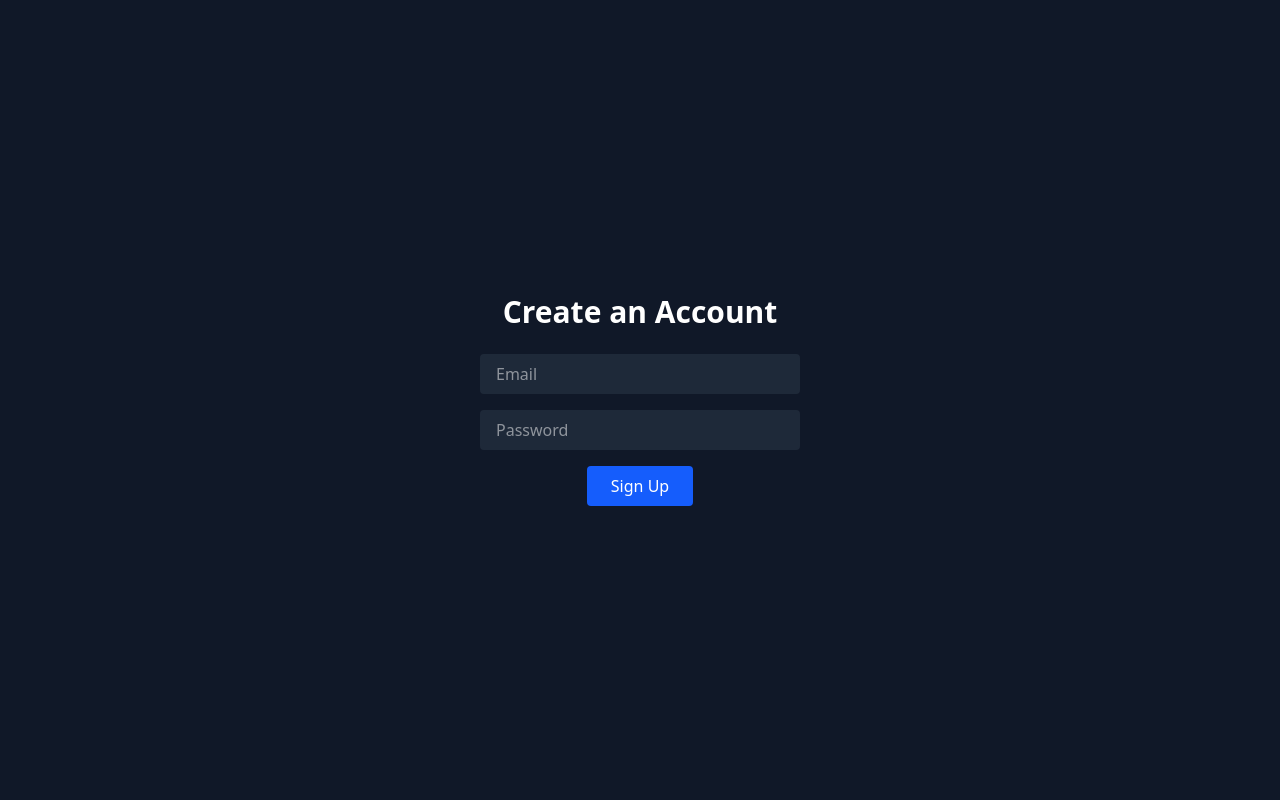
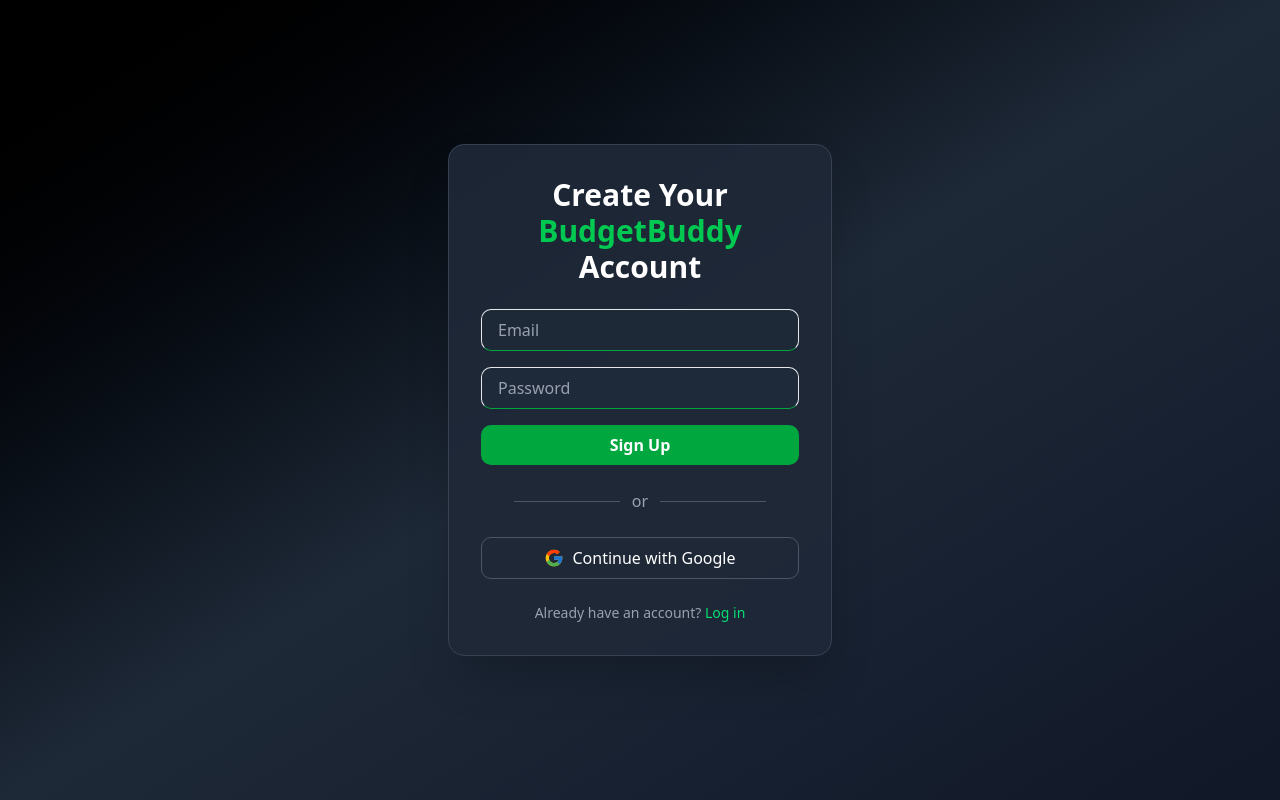
Before and after one commit to PS8760/Expense-Tracker, a Next.js app: page /auth/signup in a window 1280 px wide. Built offline with nearby package versions, Linux system fonts and the light colour scheme; no server answers.

Commit message:
first commit

```diff
--- a/src/app/auth/login/page.tsx
+++ b/src/app/auth/login/page.tsx
@@ -1,49 +1,87 @@
-'use client';
+"use client";
+import { useState } from "react";
+import { useRouter } from "next/navigation";
+import { signInWithEmailAndPassword } from "firebase/auth";
+import { auth } from "@/firebase/firebaseConfig";
+import { FcGoogle } from "react-icons/fc";
 
-import { useState } from 'react';
-import { signInWithEmailAndPassword } from 'firebase/auth';
-import { auth } from '@/lib/firebaseConfig';
-import { useRouter } from 'next/navigation';
+export default function LoginPage() {
+  const router = useRouter();
+  const [email, setEmail] = useState("");
+  const [password, setPassword] = useState("");
+  const [error, setError] = useState("");
 
-export default function Login() {
-  const [email, setEmail] = useState('');
-  const [password, setPassword] = useState('');
-  const [error, setError] = useState<string | null>(null);
-  const router = useRouter();
+  const handleLogin = async (e: React.FormEvent) => {
+    e.preventDefault();
+    setError("");
 
-  const handleLogin = async () => {
     try {
       await signInWithEmailAndPassword(auth, email, password);
-      router.push('/dashboard'); // Redirect after successful login
+      router.push("/dashboard"); // or redirect to wherever
     } catch (err: any) {
       setError(err.message);
     }
   };
 
   return (
-    <div className="flex flex-col items-center justify-center h-screen bg-gray-900">
-      <h2 className="text-white text-3xl font-semibold mb-6">Login to Your Account</h2>
+    <div className="min-h-screen flex items-center justify-center bg-gradient-to-br from-black via-[#1E2938] to-gray-900 backdrop-blur-md">
+      <div className="bg-[#1E2938]/90 p-8 rounded-2xl shadow-2xl w-full max-w-sm border border-gray-700">
+        <h2 className="text-3xl font-bold text-white mb-6 text-center">
+          Welcome Back to <span className="text-green-500">BudgetBuddy</span>
+        </h2>
+        <form onSubmit={handleLogin} className="space-y-4">
           <input
-        className="mb-4 px-4 py-2 rounded bg-gray-800 text-white w-80"
             type="email"
             placeholder="Email"
+            required
+            className="w-full px-4 py-2 rounded-lg bg-[#1E2938] text-white border border-b-green-600 placeholder-gray-400 outline-none focus:ring-2 focus:ring-green-400 transition"
             value={email}
             onChange={(e) => setEmail(e.target.value)}
           />
           <input
-        className="mb-4 px-4 py-2 rounded bg-gray-800 text-white w-80"
             type="password"
             placeholder="Password"
+            required
+            className="w-full px-4 py-2 rounded-lg bg-gray-800 text-white border border-b-green-600 placeholder-gray-400 outline-none focus:ring-2 focus:ring-green-500"
             value={password}
             onChange={(e) => setPassword(e.target.value)}
           />
           <button
-        className="bg-green-600 text-white px-6 py-2 rounded hover:bg-green-700"
-        onClick={handleLogin}
+            type="submit"
+            className="w-full py-2 bg-green-600 hover:bg-green-700 rounded-lg text-white font-semibold transition"
           >
-        Login
+            Log In
           </button>
-      {error && <p className="text-red-400 mt-4">{error}</p>}
+        </form>
+
+        {error && (
+          <p className="text-red-400 text-sm mt-2 text-center">{error}</p>
+        )}
+
+        <div className="my-6 flex items-center justify-center">
+          <div className="h-px w-1/3 bg-gray-600" />
+          <span className="mx-3 text-gray-400">or</span>
+          <div className="h-px w-1/3 bg-gray-600" />
+        </div>
+
+        <button
+          className="w-full flex items-center justify-center gap-2 py-2 border border-gray-600 rounded-lg text-white hover:bg-gray-700 transition"
+          onClick={() => alert("Google Auth Coming Soon")}
+        >
+          <FcGoogle size={20} />
+          Continue with Google
+        </button>
+
+        <p className="text-gray-400 text-sm mt-6 text-center">
+          Don’t have an account?{" "}
+          <span
+            className="text-green-400 hover:underline cursor-pointer"
+            onClick={() => router.push("/auth/signup")}
+          >
+            Sign up
+          </span>
+        </p>
+      </div>
     </div>
   );
 }
--- a/src/app/auth/signup/page.tsx
+++ b/src/app/auth/signup/page.tsx
@@ -1,59 +1,88 @@
-'use client';
+"use client";
+import { useState } from "react";
+import { useRouter } from "next/navigation";
+import { FcGoogle } from "react-icons/fc";
+import { createUserWithEmailAndPassword } from "firebase/auth";
+import { auth } from "@/firebase/firebaseConfig";
 
-import { useState } from 'react';
-import { createUserWithEmailAndPassword } from 'firebase/auth';
-import { auth, db } from '@/lib/firebaseConfig';
-import { doc, setDoc } from 'firebase/firestore';
-import { useRouter } from 'next/navigation';
+export default function SignUpPage() {
+  const router = useRouter();
+  const [email, setEmail] = useState("");
+  const [password, setPassword] = useState("");
+  const [error, setError] = useState("");
 
-export default function Signup() {
-  const [email, setEmail] = useState('');
-  const [password, setPassword] = useState('');
-  const [error, setError] = useState<string | null>(null);
-  const router = useRouter();
+  const handleSignUp = async (e: React.FormEvent) => {
+    e.preventDefault();
+    setError("");
 
-  const handleSignup = async () => {
     try {
-      const userCredential = await createUserWithEmailAndPassword(auth, email, password);
-      const user = userCredential.user;
-
-      // Create user document in Firestore
-      await setDoc(doc(db, 'users', user.uid), {
-        email: user.email,
-        salary: null,
-        expenses: [],
-      });
-
-      router.push('/dashboard'); // Redirect after successful signup
+      await createUserWithEmailAndPassword(auth, email, password);
+      router.push("/dashboard"); // or wherever post-signup
     } catch (err: any) {
       setError(err.message);
     }
   };
 
   return (
-    <div className="flex flex-col items-center justify-center h-screen bg-gray-900">
-      <h2 className="text-white text-3xl font-semibold mb-6">Create an Account</h2>
+    <div className="min-h-screen flex items-center justify-center bg-gradient-to-br from-black via-[#1E2938] to-gray-900 backdrop-blur-md">
+      <div className="bg-[#1E2938]/90 p-8 rounded-2xl shadow-2xl w-full max-w-sm border border-gray-700">
+        <h2 className="text-3xl font-bold text-white mb-6 text-center">
+          Create Your <span className="text-green-500">BudgetBuddy</span>{" "}
+          Account
+        </h2>
+        <form onSubmit={handleSignUp} className="space-y-4">
           <input
-        className="mb-4 px-4 py-2 rounded bg-gray-800 text-white w-80"
             type="email"
             placeholder="Email"
+            required
+            className="w-full px-4 py-2 rounded-lg bg-[#1E2938] text-white border border-b-green-600 placeholder-gray-400 outline-none focus:ring-2 focus:ring-green-400 transition"
             value={email}
             onChange={(e) => setEmail(e.target.value)}
           />
           <input
-        className="mb-4 px-4 py-2 rounded bg-gray-800 text-white w-80"
             type="password"
             placeholder="Password"
+            required
+            className="w-full px-4 py-2 rounded-lg bg-gray-800 text-white border border-b-green-600 placeholder-gray-400 outline-none focus:ring-2 focus:ring-green-500"
             value={password}
             onChange={(e) => setPassword(e.target.value)}
           />
           <button
-        className="bg-blue-600 text-white px-6 py-2 rounded hover:bg-blue-700"
-        onClick={handleSignup}
+            type="submit"
+            className="w-full py-2 bg-green-600 hover:bg-green-700 rounded-lg text-white font-semibold transition"
           >
             Sign Up
           </button>
-      {error && <p className="text-red-400 mt-4">{error}</p>}
+        </form>
+
+        {error && (
+          <p className="text-red-400 text-sm mt-2 text-center">{error}</p>
+        )}
+
+        <div className="my-6 flex items-center justify-center">
+          <div className="h-px w-1/3 bg-gray-600" />
+          <span className="mx-3 text-gray-400">or</span>
+          <div className="h-px w-1/3 bg-gray-600" />
+        </div>
+
+        <button
+          className="w-full flex items-center justify-center gap-2 py-2 border border-gray-600 rounded-lg text-white hover:bg-gray-700 transition"
+          onClick={() => alert("Google Auth Coming Soon")}
+        >
+          <FcGoogle size={20} />
+          Continue with Google
+        </button>
+
+        <p className="text-gray-400 text-sm mt-6 text-center">
+          Already have an account?{" "}
+          <span
+            className="text-green-400 hover:underline cursor-pointer"
+            onClick={() => router.push("/auth/login")}
+          >
+            Log in
+          </span>
+        </p>
+      </div>
     </div>
   );
 }
--- a/src/app/dashboard/page.tsx
+++ b/src/app/dashboard/page.tsx
@@ -11,7 +11,7 @@ import {
   ResponsiveContainer,
   LabelList,
 } from "recharts";
-import { auth, db } from "@/lib/firebaseConfig";
+import { auth, db } from "@/firebase/firebaseConfig";
 import { onAuthStateChanged } from "firebase/auth";
 import { doc, getDoc, setDoc, updateDoc } from "firebase/firestore";
 import { predictInflation } from "@/lib/PredictInflation";
--- a/src/app/page.tsx
+++ b/src/app/page.tsx
@@ -2,9 +2,17 @@
 
 import { useRouter } from "next/navigation";
 import { motion } from "framer-motion";
+import { useEffect, useState } from "react";
 
 export default function LandingPage() {
   const router = useRouter();
+  const [hasMounted, setHasMounted] = useState(false);
+
+  useEffect(() => {
+    setHasMounted(true);
+  }, []);
+
+  if (!hasMounted) return null; // Prevent hydration error
 
   return (
     <div className="bg-gradient-to-br from-black to-gray-900 text-white min-h-screen">
--- a/src/firebase/firebaseConfig.ts
+++ b/src/firebase/firebaseConfig.ts
@@ -1,19 +1,34 @@
-import { initializeApp, getApps, getApp } from "firebase/app";
+// firebase/firebaseConfig.ts (or lib/firebase.ts)
+import { initializeApp, getApps } from "firebase/app";
 import { getAuth } from "firebase/auth";
 import { getFirestore } from "firebase/firestore";
+import { getAnalytics, isSupported } from "firebase/analytics";
 
+// Your web app's Firebase configuration
 const firebaseConfig = {
-  apiKey: process.env.NEXT_PUBLIC_FIREBASE_API_KEY!,
-  authDomain: process.env.NEXT_PUBLIC_FIREBASE_AUTH_DOMAIN!,
-  projectId: process.env.NEXT_PUBLIC_FIREBASE_PROJECT_ID!,
-  storageBucket: process.env.NEXT_PUBLIC_FIREBASE_STORAGE_BUCKET!,
-  messagingSenderId: process.env.NEXT_PUBLIC_FIREBASE_MESSAGING_SENDER_ID!,
-  appId: process.env.NEXT_PUBLIC_FIREBASE_APP_ID!,
-  measurementId: process.env.NEXT_PUBLIC_FIREBASE_MEASUREMENT_ID!,
+  apiKey: "AIzaSyCl7QkGoYV--CCak2oyT2TQrV63oAOO8iQ",
+  authDomain: "expense-tracker-30f0c.firebaseapp.com",
+  projectId: "expense-tracker-30f0c",
+  storageBucket: "expense-tracker-30f0c.appspot.com", // fixed typo: was firebasestorage.app
+  messagingSenderId: "204002980483",
+  appId: "1:204002980483:web:ec9f11ea5f8bd12b18e1b6",
+  measurementId: "G-18PH3NK79G",
 };
 
-const app = !getApps().length ? initializeApp(firebaseConfig) : getApp();
+// Only initialize Firebase once
+const app =
+  getApps().length === 0 ? initializeApp(firebaseConfig) : getApps()[0];
 
-export const auth = getAuth(app);
-export const db = getFirestore(app);
-export default app;
+// Initialize services
+const auth = getAuth(app);
+const db = getFirestore(app);
+
+// Optional: Initialize analytics only on the client
+if (typeof window !== "undefined") {
+  isSupported().then((supported) => {
+    if (supported) getAnalytics(app);
+  });
+}
+
+// Export services
+export { auth, db };
```
Also changed, not shown: 1 other file (tests, documents, lock files or other folders). Lines whose indentation alone changed are shown as unchanged.
